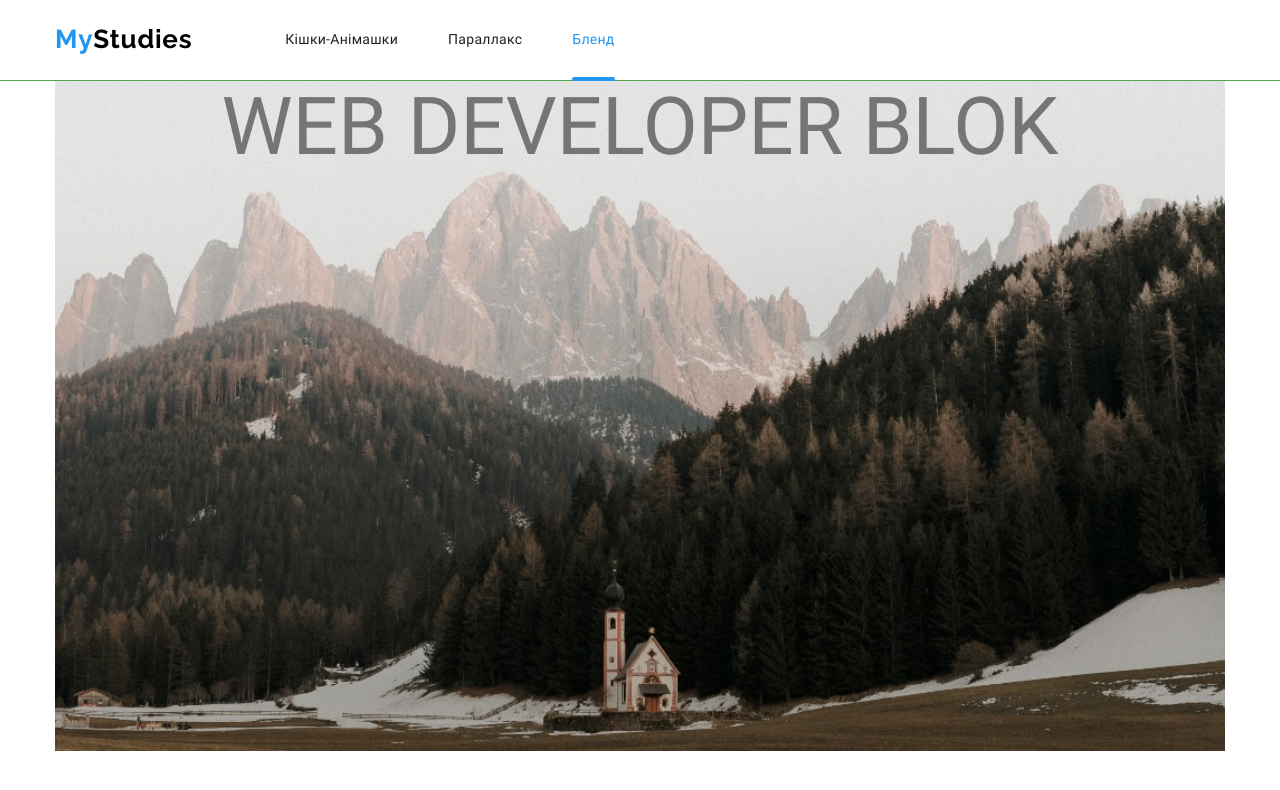
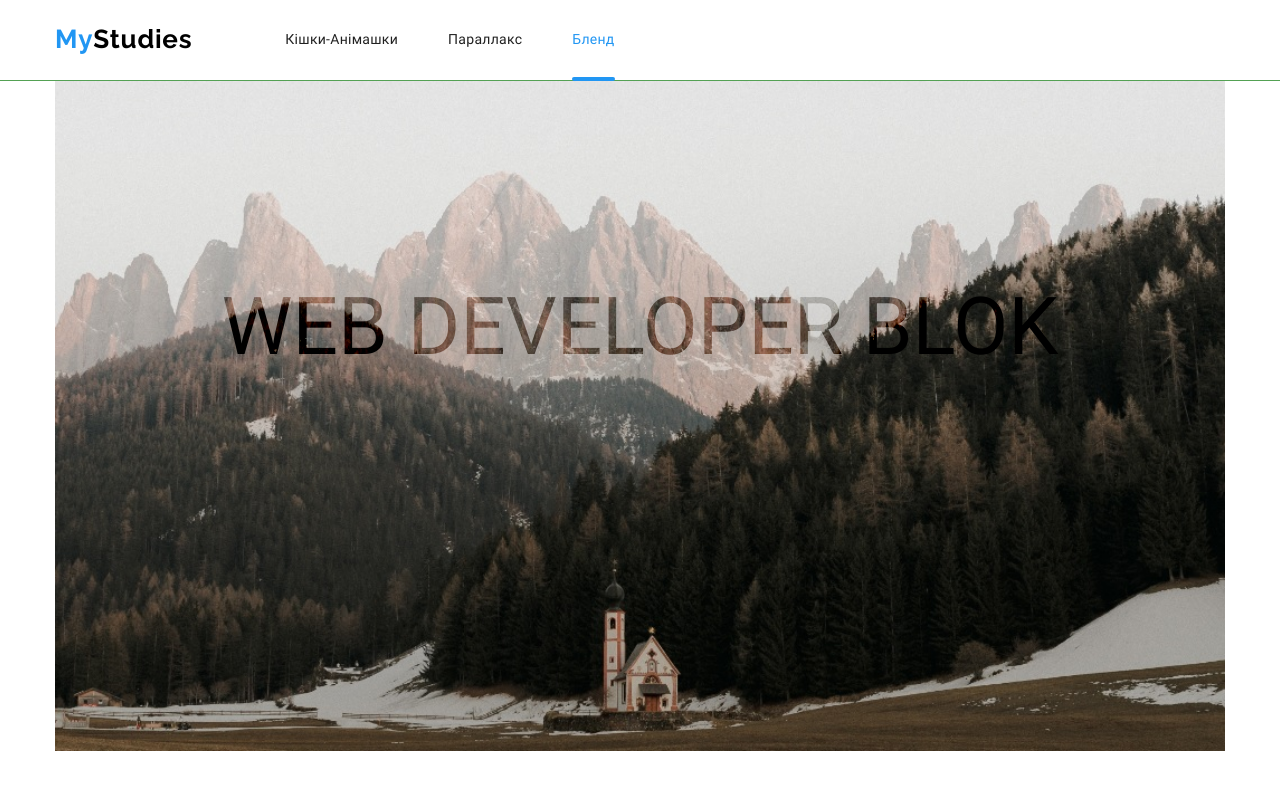
Before and after one commit to Tatiana-Kashcha/my-studies-sass, a plain HTML site: page blend.html in a window 1280 px wide. Drawn offline with nearby package versions, Linux system fonts and the light colour scheme.

Commit message:
змінює blend

```diff
--- a/sass/components/_blend.scss
+++ b/sass/components/_blend.scss
@@ -1,12 +1,15 @@
 .blend {
     display: flex;
     justify-content: center;
+    // align-items: center;
     position: relative;
 }
 
 .blend h1 {
     font-size: 80px;
+    color: $secondary-text-color;
     text-transform: uppercase;
     position: absolute;
-    top: 0;
+    top: 200px;
+    mix-blend-mode: overlay;
 }
```
Also changed, not shown: css/main.css, css/main.min.css, 2 other files.
